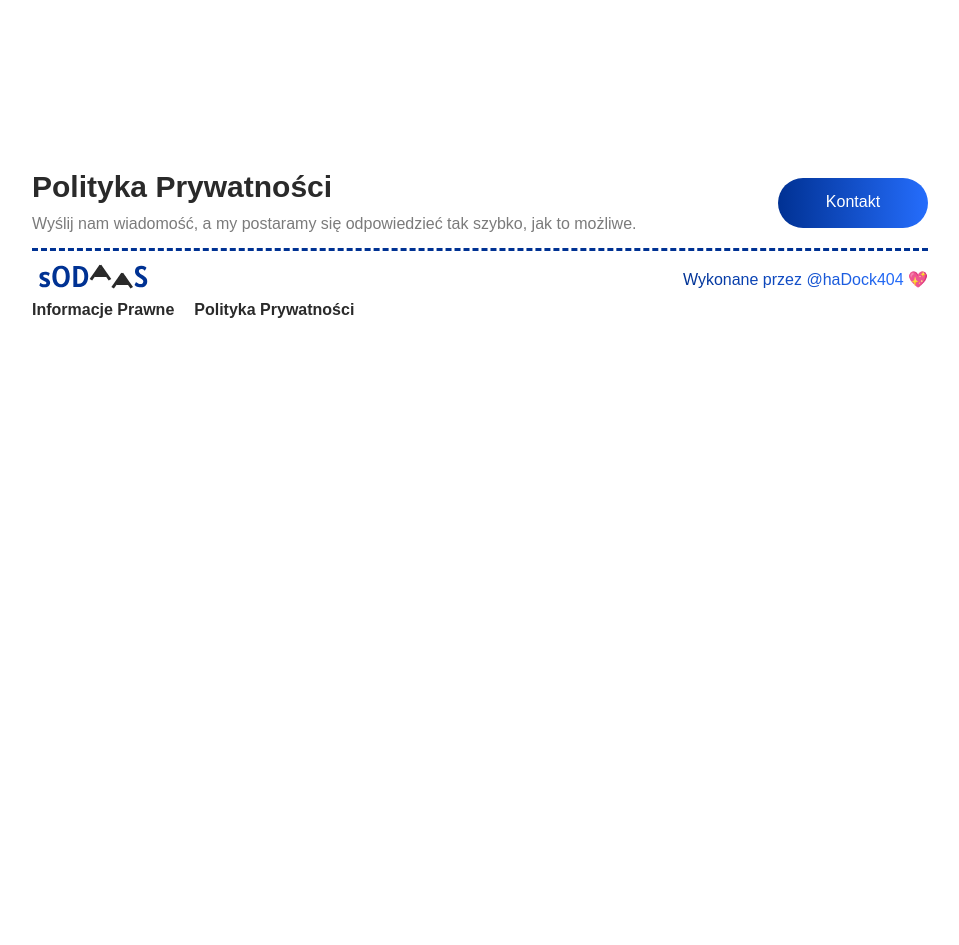
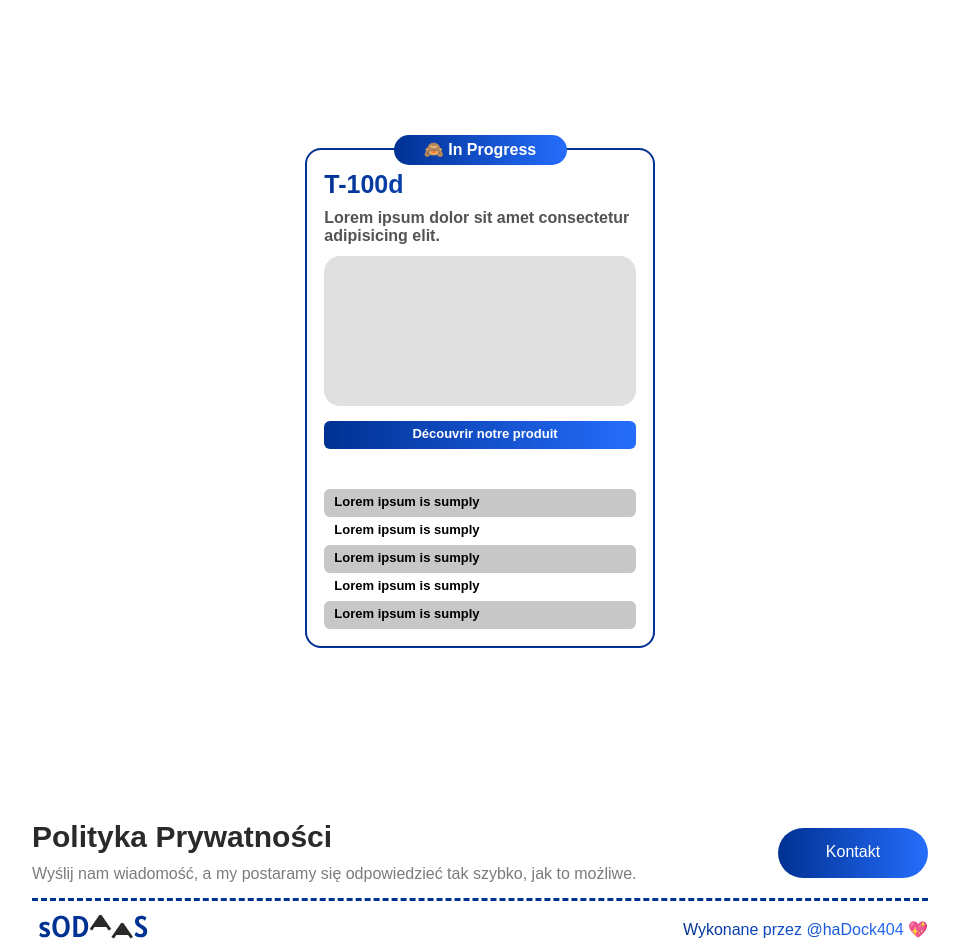
Before and after one commit to HaDock404/app-web-sodaas, a React (Create React App) app: page /#/ in a window 1280 px wide. Shown: the part 4561-5506 px from the top of the page, without its empty margins (160-1119 px from the left). Before the commit the page ends 4909 px from the top, so only its background shows below. Built offline with nearby package versions, Linux system fonts and the light colour scheme.

Commit message:
product components

```diff
--- a/src/components/Body.jsx
+++ b/src/components/Body.jsx
@@ -10,6 +10,7 @@ import Article from './Article';
 import Ad from './Ad';
 import Chart from './Chart';
 import Words from './Words';
+import Product from './Product';
 
 function Body() {
     const { language } = useContext(LanguageContext);
@@ -53,6 +54,7 @@ const button1 = {
             <Chart />
             <Article />
             <Words />
+            <Product />
         </div>
     )
 }
--- /dev/null
+++ b/src/components/Product.jsx
@@ -0,0 +1,22 @@
+import '../styles/product.css'
+
+function Product() {
+    return (
+        <div className='product-main'>
+            <section className='product-section'>
+                <div className='title-product highlight'>T-100d</div>
+                <div className='intro-product'>Lorem ipsum dolor sit amet consectetur adipisicing elit.</div>
+                <div className='image-product'></div>
+                <div className='button-product'>Découvrir notre produit</div>
+                <div className='info-product info-grey'>Lorem ipsum is sumply</div>
+                <div className='info-product'>Lorem ipsum is sumply</div>
+                <div className='info-product info-grey'>Lorem ipsum is sumply</div>
+                <div className='info-product'>Lorem ipsum is sumply</div>
+                <div className='info-product info-grey'>Lorem ipsum is sumply</div>
+                <div className='progress-product'>🙈 In Progress</div>
+            </section>
+        </div>
+    )
+}
+
+export default Product
--- /dev/null
+++ b/src/styles/product.css
@@ -0,0 +1,92 @@
+.product-main {
+    width: 60%;
+    margin-bottom: 150px;
+    display: flex;
+    flex-direction: row;
+    justify-content: center;
+}
+
+.product-section {
+    width: 350px;
+    height: 500px;
+    /*border: solid 2px #D9D9D9;*/
+    border: solid 2px #003193;
+    border-radius: 16px;
+    display: flex;
+    flex-direction: column;
+    align-items: center;
+    position: relative;
+}
+
+.title-product {
+    width: 90%;
+    background-color: red;
+    margin-top: 20px;
+    margin-bottom: 10px;
+    font-size: 25px;
+    font-weight: bolder;
+}
+
+.intro-product {
+    width: 90%;
+    font-weight: 600;
+    color: #535353;
+}
+
+.image-product {
+    margin-top: 10px;
+    width: 90%;
+    height: 150px;
+    background-color: rgb(224, 224, 224);
+    border-radius: 16px;
+}
+
+.button-product {
+    width: 90%;
+    height: 28px;
+    margin-top: 15px;
+    margin-bottom: 40px;
+    border-radius: 6px;
+    cursor: pointer;
+    background: linear-gradient(90deg, #003193, #256dfc);
+    color: white;
+    display: flex;
+    flex-direction: row;
+    align-items: center;
+    justify-content: center;
+    padding-left: 10px;
+    font-size: 13px;
+    font-weight: bold;
+}
+
+.info-grey {
+    background-color: #C7C7C7;
+}
+
+.info-product {
+    width: 90%;
+    height: 28px;
+    padding-left: 10px;
+    display: flex;
+    flex-direction: row;
+    align-items: center;
+    border-radius: 6px;
+    font-size: 13px;
+    font-weight: bold;
+}
+
+.progress-product {
+    position: absolute;
+    width: 50%;
+    height: 30px;
+    background: linear-gradient(90deg, #003193, #256dfc);
+    top: -15px;
+    border-radius: 20px;
+    display: flex;
+    flex-direction: row;
+    justify-content: center;
+    align-items: center;
+    color: white;
+    font-size: 16px;
+    font-weight: bold;
+}
```
